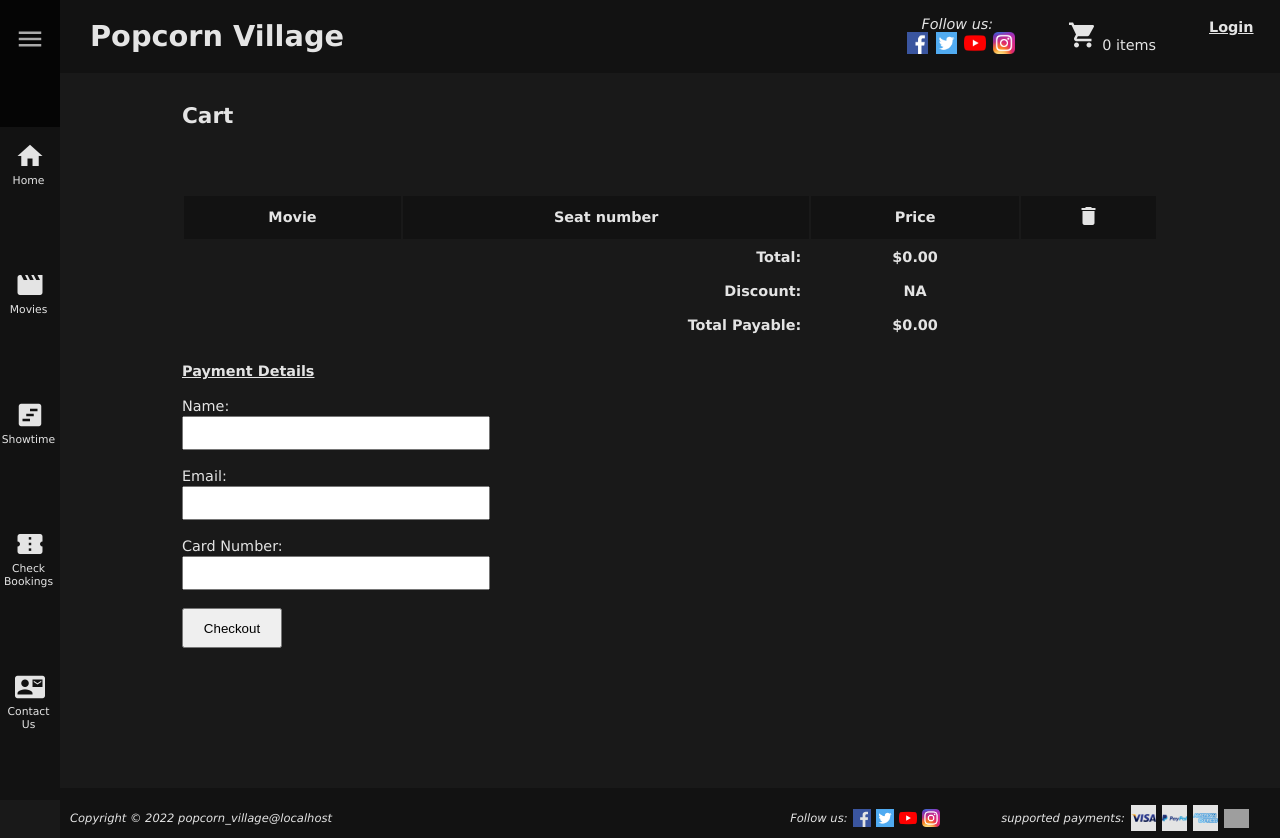
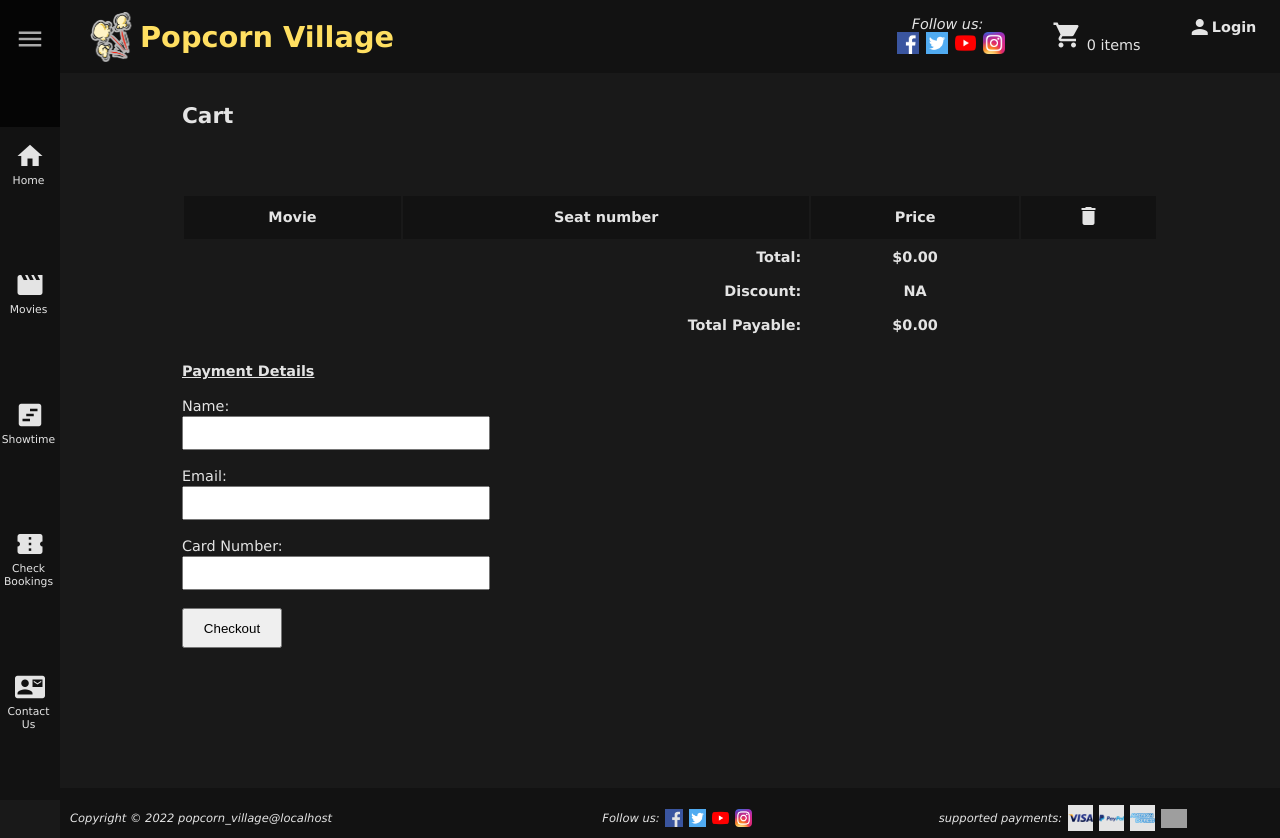
Before and after one commit to JunHong11/IE4717_Proj_Popcorn_village, a PHP site: page /cart.php in a window 1280 px wide. Run offline with PHP 8.4, Linux system fonts and the light colour scheme; lists and menus that the app fills with data are empty; grey boxes are pictures that could not be loaded.

Commit message:
UI update header footer-center

```diff
--- a/css/layoutnavheadfoot.css
+++ b/css/layoutnavheadfoot.css
@@ -93,6 +93,9 @@ footer {
 	flex-grow: 3;
 	padding-left: 10px;
 }
+#headflex h1 {
+	color: #ffdf61;
+}
 #headicons {
 	flex-grow: 1;
 	text-align: center;
--- a/footer.php
+++ b/footer.php
@@ -1,7 +1,7 @@
 <!--end of contents-->
 <footer>
     <div id="footflex">
-        <div class="footercol" style="flex-grow: 10;">
+        <div class="footercol" style="flex-grow: 1;">
             <i>Copyright &copy; 2022 popcorn_village@localhost</i>
         </div>
         <div class="footercol" style="flex-grow: 1;">
--- a/header.php
+++ b/header.php
@@ -34,7 +34,8 @@ if (!isset($_SESSION['cart'])) {
 	<div id="rightcol">
 		<header>
 			<div id="headflex">
-				<a style="flex-grow: 10; margin-left: 30px;" href="index.php">
+				<a style="flex-grow: 10; margin-left: 30px; display: flex; align-items: center;" href="index.php">
+					<img style="width: 50px; height: 50px; background-color: none;" src="popcorn.png">
 					<h1>Popcorn Village</h1>
 				</a>
 				<div id="headicons">
@@ -64,14 +65,14 @@ if (!isset($_SESSION['cart'])) {
 				<div id="shortlogin">
 					<?php
 					if (isset($_SESSION['valid_user'])) {
-						echo '<h3>' . $_SESSION['valid_user'] . '</h3>';
+						echo '<div style="display: flex; align-items: center; justify-content: center;"><i class="material-icons" style="">person</i><h3>' . $_SESSION['valid_user'] . '</h3></div>';
 						echo '<a style="
 							text-decoration: none;"
 							href="logout.php"><h5><u>Logout</u></h5></a>';
 					} else {
 						echo '<a style="
-							text-decoration: none;"
-							href="login.php"><h4><u>Login</u></h4></a>';
+							text-decoration: none; display: flex; align-items: center; justify-content: center;"
+							href="login.php"><i class="material-icons" style="">person</i><h4>Login</h4></a>';
 					}
 					?>
 				</div>
```
Also changed, not shown: popcorn.png (added).
